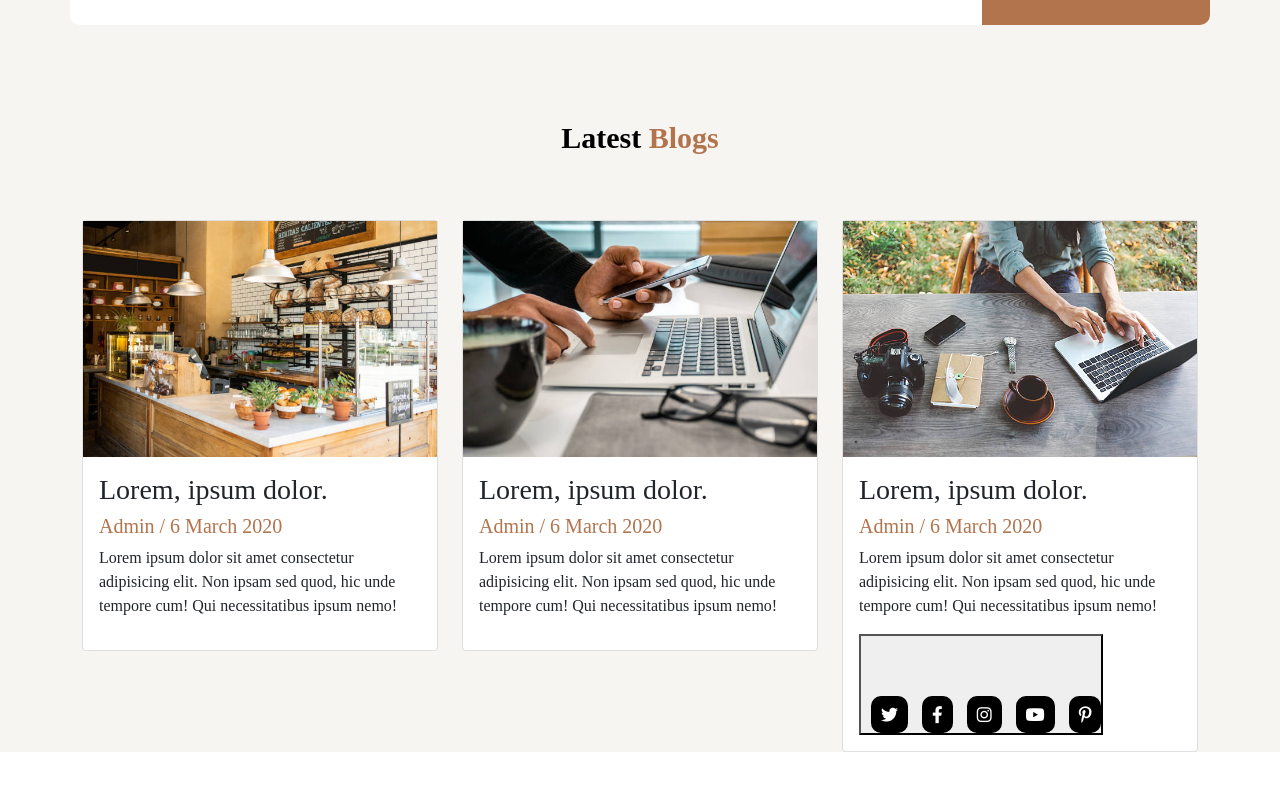
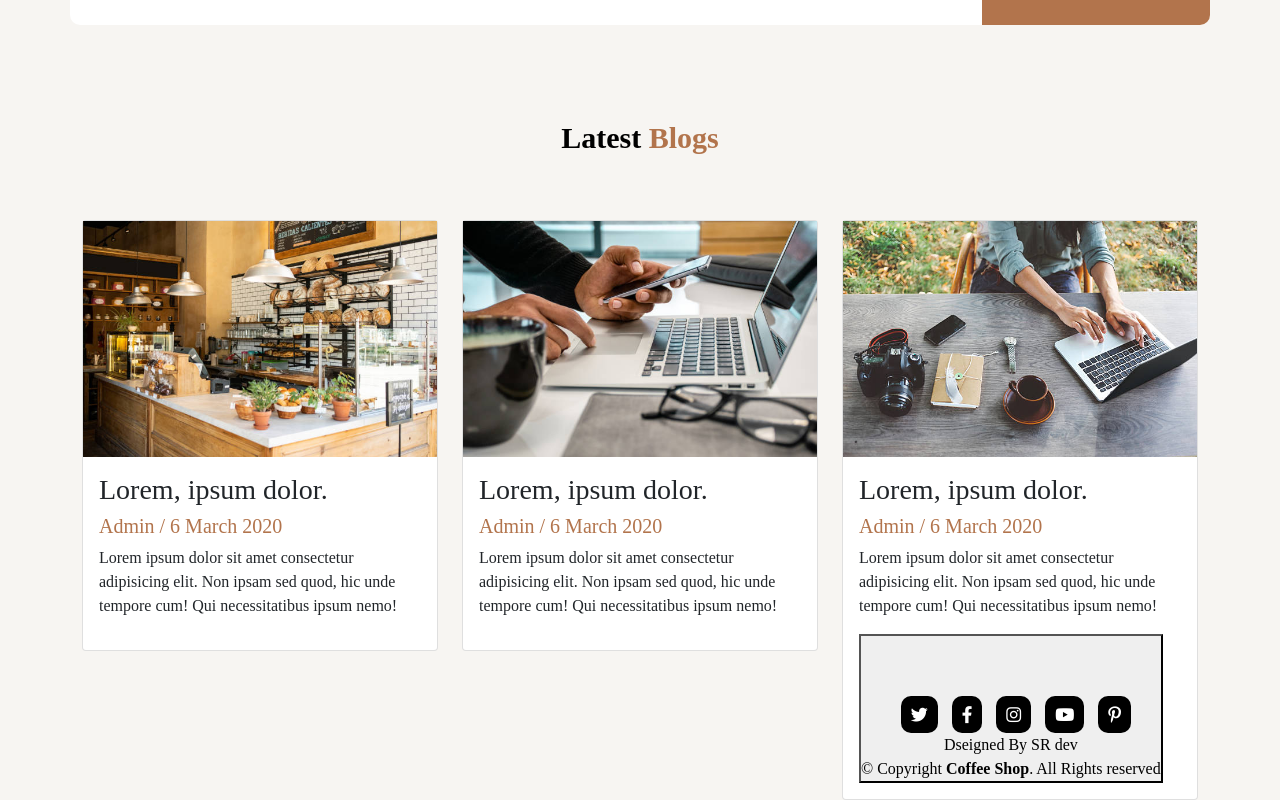
Before and after one commit to Rohan2424-creater/Coffee-shop-mini-project-dev-SR, a plain HTML site: page index.html in a window 1280 px wide. Shown: the part 4955-5755 px from the top of the page. Before the commit the page ends 5707 px from the top, so only its background shows below. Drawn offline with nearby package versions, Linux system fonts and the light colour scheme.

Commit message:
Update index.html

```diff
--- a/index.html
+++ b/index.html
@@ -573,6 +573,11 @@
             <i class="fa-brands fa-youtube"></i>
             <i class="fa-brands fa-pinterest-p"></i>
           </div>
+                        <div>Dseigned By SR dev</div>
+
+          <div class="copyright text-center">
+            &copy; Copyright <strong> <span>Coffee Shop</span></strong>. All Rights reserved
+          </div>
 
 
         </footer>
```
